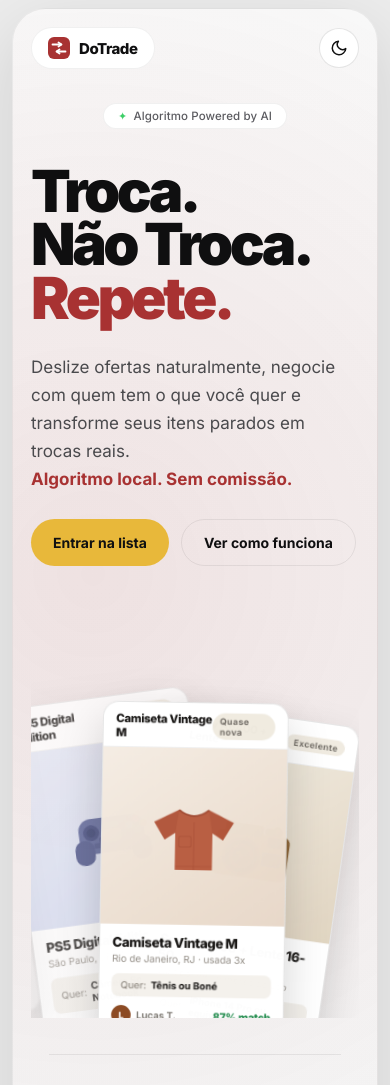
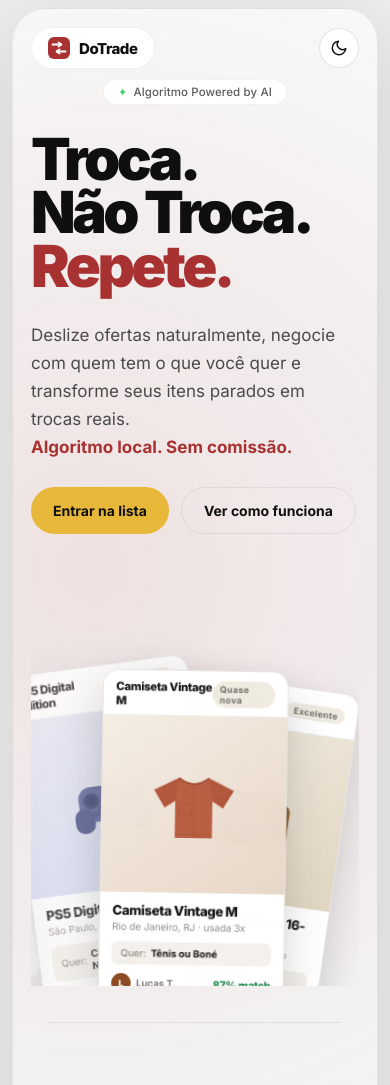
Before and after one commit to racostadf/dotrade-landing, a plain HTML site: page index.html in a window 390 px wide. Shown: the top 1085 px of the page. Drawn offline with Linux system fonts and the light colour scheme.

Commit message:
Fix pill mobile overlap: move out of hero to normal document flow

```diff
--- a/index.html
+++ b/index.html
@@ -125,9 +125,8 @@
 
     /* ── ANNOUNCEMENT PILL ───────────────────────────────────── */
     .announce-wrap {
-      position: absolute; left: 0; right: 0;
       display: flex; justify-content: center;
-      top: 24px; pointer-events: none; z-index: 10;
+      padding: 0 0 20px;
     }
     .announce-pill {
       display: inline-flex; align-items: center; gap: 6px;
@@ -151,7 +150,7 @@
     .hero {
       display: grid; grid-template-columns: 1.05fr 0.95fr;
       align-items: center; gap: 32px;
-      padding: 56px 48px 72px;
+      padding: 24px 48px 72px;
       min-height: 82vh;
     }
     .hero h1 {
@@ -556,7 +555,6 @@
     @media (max-width: 980px) {
       .nav { display: none; }
       .hero { grid-template-columns: 1fr; padding: 8px 24px 48px; }
-      .announce-wrap { position: static; padding: 16px 0 4px; grid-column: 1 / -1; }
       .hero-visual { min-height: 420px; }
       .card-stack { width: 320px; height: 320px; }
       .floating-card { width: 210px; }
@@ -612,14 +610,16 @@
     </button>
   </header>
 
+  <!-- ── ANNOUNCEMENT PILL ────────────────────────────────────── -->
+  <div class="announce-wrap">
+    <div class="announce-pill">
+      <span class="announce-star">✦</span>
+      Algoritmo Powered by AI
+    </div>
+  </div>
+
   <!-- ── HERO ─────────────────────────────────────────────────── -->
-  <section class="hero" style="position:relative">
-    <div class="announce-wrap">
-      <div class="announce-pill">
-        <span class="announce-star">✦</span>
-        Algoritmo Powered by AI
-      </div>
-    </div>
+  <section class="hero">
     <div>
       <h1>
         Troca.<br/>
```
